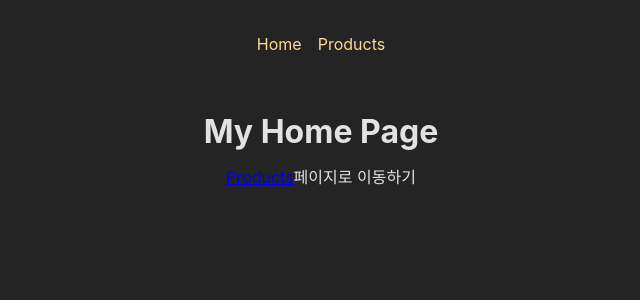
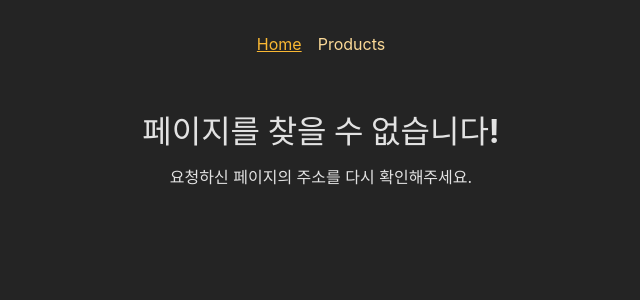
Before and after one commit to kimbyeongmo/react-study, a React (Create React App) app: page / in a window 1280 px wide. Shown: the top 300 px of the page, without its empty margins (319-959 px from the left). Built offline with nearby package versions, Linux system fonts and the light colour scheme.

Commit message:
# 커스텀 에러페이지 # 상대경로로 링크 제어하기

```diff
--- a/src/App.js
+++ b/src/App.js
@@ -2,17 +2,19 @@ import React from 'react';
 import Home from './components/RouteExample/pages/Home';
 import Products from './components/RouteExample/pages/Products';
 import { createBrowserRouter, RouterProvider } from 'react-router-dom';
-import RootLayout from './components/RouteExample/pages/layout/RootLayout';
+import RootLayout from './components/RouteExample/layout/RootLayout';
+import ErrorPage from './components/RouteExample/pages/ErrorPage';
 
 // 라우터 설정
 const router = createBrowserRouter([
 
   {
-    path: '/',
+    path: '/base',
     element: <RootLayout />,
+    errorElement : <ErrorPage />,
     children: [
-      { path: '/', element: <Home /> },
-      { path: '/products', element: <Products /> }
+      { path: '', element: <Home /> },
+      { path: 'products', element: <Products /> }
     ]
   }
 
--- /dev/null
+++ b/src/components/RouteExample/layout/MainNavigation.js
@@ -0,0 +1,31 @@
+import React from 'react'
+import { NavLink } from 'react-router-dom'
+import styles from './MainNavigation.module.scss';
+
+const MainNavigation = () => {
+
+  const activeFn = ({isActive})=>{
+    // NavLink 컴포넌트에 className프롭스에 함수를 전달하면
+    // 첫 번째 파라미터에 어떤 객체정보를 준다.
+    console.log(isActive);
+    return isActive ? styles.active : undefined;
+
+  }
+
+  return (
+    <header className={styles.header}>
+      <nav>
+        <ul className={styles.list}>
+          <li>
+            <NavLink to='' className={activeFn} end>Home</NavLink>
+          </li>
+          <li>
+            <NavLink to='products' className={activeFn}>Products</NavLink>
+          </li>
+        </ul>
+      </nav>
+    </header>
+  )
+}
+
+export default MainNavigation
--- a/src/components/RouteExample/pages/layout/MainNavigation.module.scss
+++ b/src/components/RouteExample/layout/MainNavigation.module.scss
@@ -13,5 +13,11 @@
   a {
     text-decoration: none;
     color: var(--color-primary-400);
+
+    &:hover,
+    &.active {
+      color: var(--color-primary-800);
+      text-decoration: underline;
+    }
   }
 }
--- /dev/null
+++ b/src/components/RouteExample/pages/ErrorPage.js
@@ -0,0 +1,16 @@
+import React from 'react';
+import MainNavigation from '../layout/MainNavigation';
+
+const ErrorPage = () => {
+  return (
+    <>
+      <MainNavigation />
+      <main>
+        <h1>페이지를 찾을 수 없습니다!</h1>
+        <p>요청하신 페이지의 주소를 다시 확인해주세요.</p>
+      </main>
+    </>
+  );
+};
+
+export default ErrorPage;
--- a/src/components/RouteExample/pages/Home.js
+++ b/src/components/RouteExample/pages/Home.js
@@ -8,7 +8,7 @@ const Home = () => {
     <>
       <h1>My Home Page</h1>
       <p>
-        <Link to="/products">Products</Link>페이지로 이동하기
+        <Link to="products">Products</Link>페이지로 이동하기
       </p>
     </>
   );
--- a/src/components/RouteExample/pages/Products.js
+++ b/src/components/RouteExample/pages/Products.js
@@ -9,7 +9,7 @@ const Products = () => {
     <>
       <h1>My Products Page</h1>
       <p>
-        <Link to="/">Home</Link>페이지로 이동하기
+        <Link to=".." end>Home</Link>페이지로 이동하기
       </p>
     </>
   );
--- a/src/components/RouteExample/pages/layout/MainNavigation.js
+++ /dev/null
@@ -1,22 +0,0 @@
-import React from 'react'
-import { Link } from 'react-router-dom'
-import styles from './MainNavigation.module.scss';
-
-const MainNavigation = () => {
-  return (
-    <header className={styles.header}>
-      <nav>
-        <ul className={styles.list}>
-          <li>
-            <Link to='/'>Home</Link>
-          </li>
-          <li>
-            <Link to='/products'>Products</Link>
-          </li>
-        </ul>
-      </nav>
-    </header>
-  )
-}
-
-export default MainNavigation
```
Also changed, not shown: src/components/RouteExample/layout/RootLayout.js (renamed from src/components/RouteExample/pages/layout/RootLayout.js).
